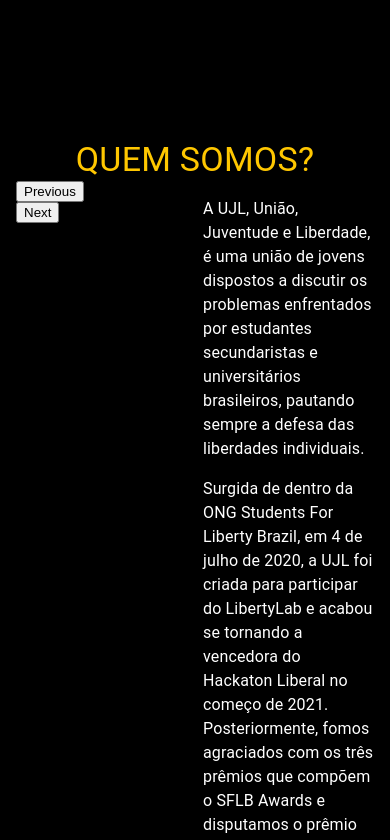
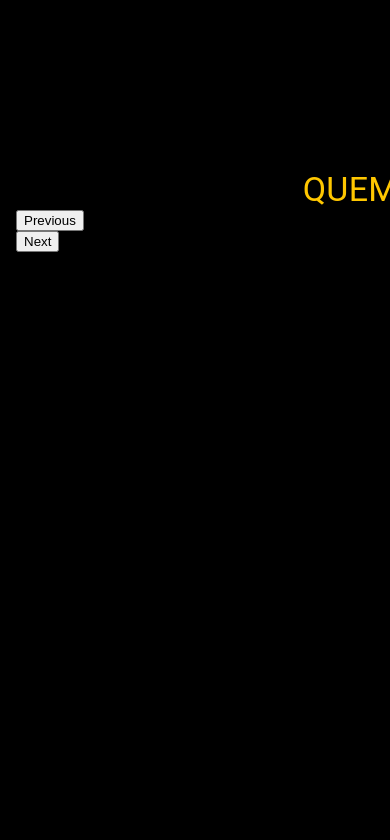
Before and after one commit to mkmuniz/ujl-site, a Next.js app in the folder front/: page / in a window 390 px wide. Shown: the part 720-1560 px from the top of the page. Built offline with nearby package versions, Linux system fonts and the light colour scheme.

Commit message:
fix: fixing responsivity in mobile

```diff
--- a/front/components/About/index.tsx
+++ b/front/components/About/index.tsx
@@ -1,14 +1,16 @@
 import { Container, Box, Grid, Typography } from "@mui/material";
 import { League_Spartan } from '@next/font/google'
 import Slider from 'react-slick';
+import { aboutStyles } from "./style";
 
 const titleFont = League_Spartan({
     weight: '700'
 });
 
 export default function About() {
+    const styles = aboutStyles();
     return <>
-        <Box>
+        <Box className={styles.box}>
             <Container>
                 <Typography variant="h4" style={{ color: "#FFC700" }} textAlign="center" className={titleFont.className}>
                     QUEM SOMOS?
--- /dev/null
+++ b/front/components/About/style.ts
@@ -0,0 +1,12 @@
+import { makeStyles } from "@material-ui/styles";
+
+
+export const aboutStyles = makeStyles({
+    box: {
+        minWidth: "100vh",
+        minHeight: "100vh",
+        width: "100%",
+        height: "100%",
+        marginTop: "7.5%"
+    }
+});
--- a/front/components/Footer/style.ts
+++ b/front/components/Footer/style.ts
@@ -7,6 +7,7 @@ export const footerStyles = makeStyles({
         }
     },
     box: {
+        minWidth: "100vh",
         borderBottom: "2px solid #FFC700",
         width: "100%",
         padding: "0px",
```
